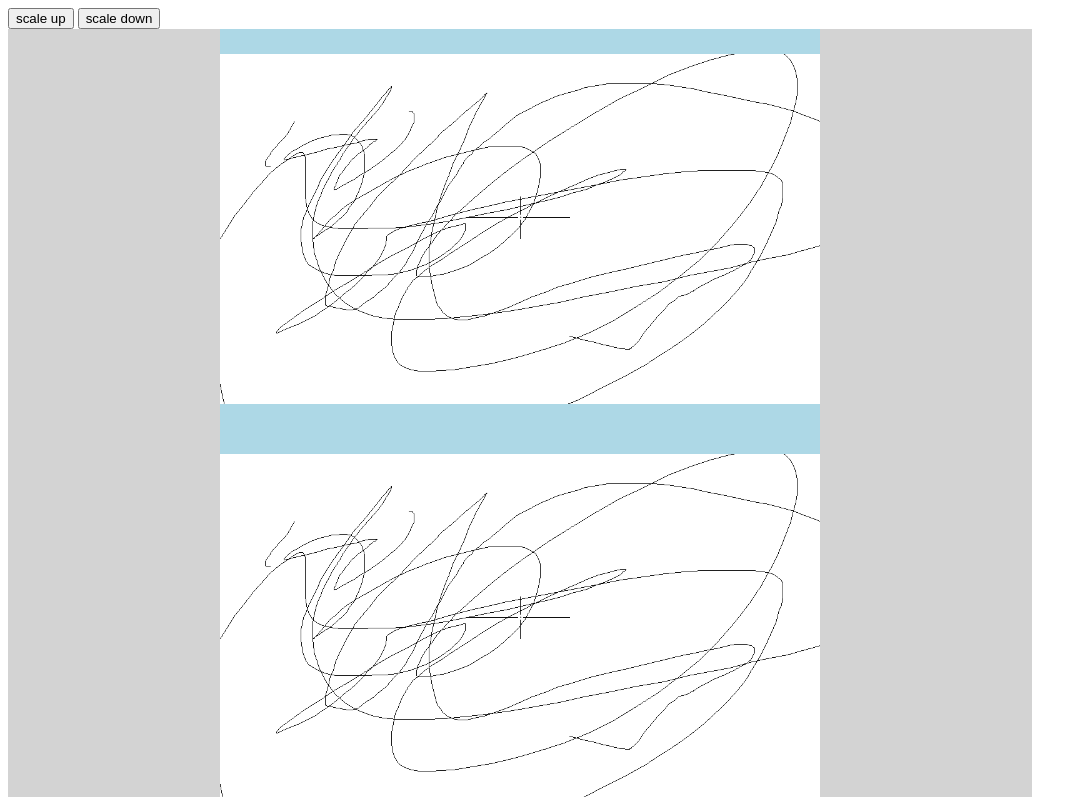
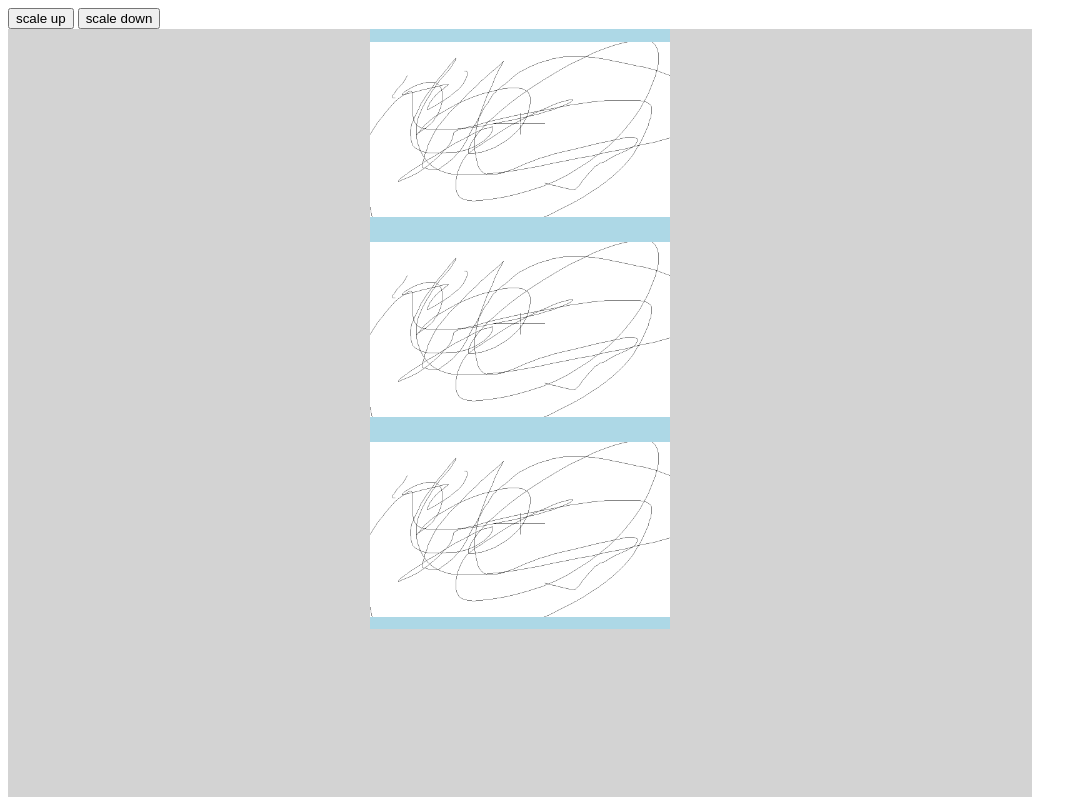
Before and after one commit to tlyau62/layout-scale-center, a website: page without-transform copy.html in a window 1280 px wide. Both pictures are taken after a click on the button "scale down". Shown: the whole page, without its empty margins (0-1087 px from the left). Drawn offline with nearby package versions, Linux system fonts and the light colour scheme.

Commit message:
Add scaledown

```diff
--- a/without-transform copy.html
+++ b/without-transform copy.html
@@ -56,6 +56,7 @@
       let width = 600;
       let height = 400;
       let scrollX = 0;
+      const ratioInc = 0.5;
 
       const geomUtils = (function () {
         const scale = (length, scaleLevel) => length * scaleLevel;
@@ -102,15 +103,15 @@
         };
       })();
 
-      $scaleUp.click(() => {
-        scaleLevel += 0.5;
+      const scale = (inc) => () => {
+        scaleLevel += ratioInc * inc;
 
         $container.off("scroll");
         domUtils.scale($page, width, height, scaleLevel);
         domUtils.scrollCenterX($container);
         domUtils.translateCenterX(
           $container,
-          scaleLevel / (scaleLevel - 0.5),
+          scaleLevel / (scaleLevel - ratioInc * inc),
           scrollX
         );
 
@@ -118,7 +119,10 @@
           scrollX =
             $container.scrollLeft() - domUtils.getScrollWidth($container) / 2;
         });
-      });
+      };
+
+      $scaleUp.click(scale(1));
+      $scaleDown.click(scale(-1));
     </script>
   </body>
 </html>
```
